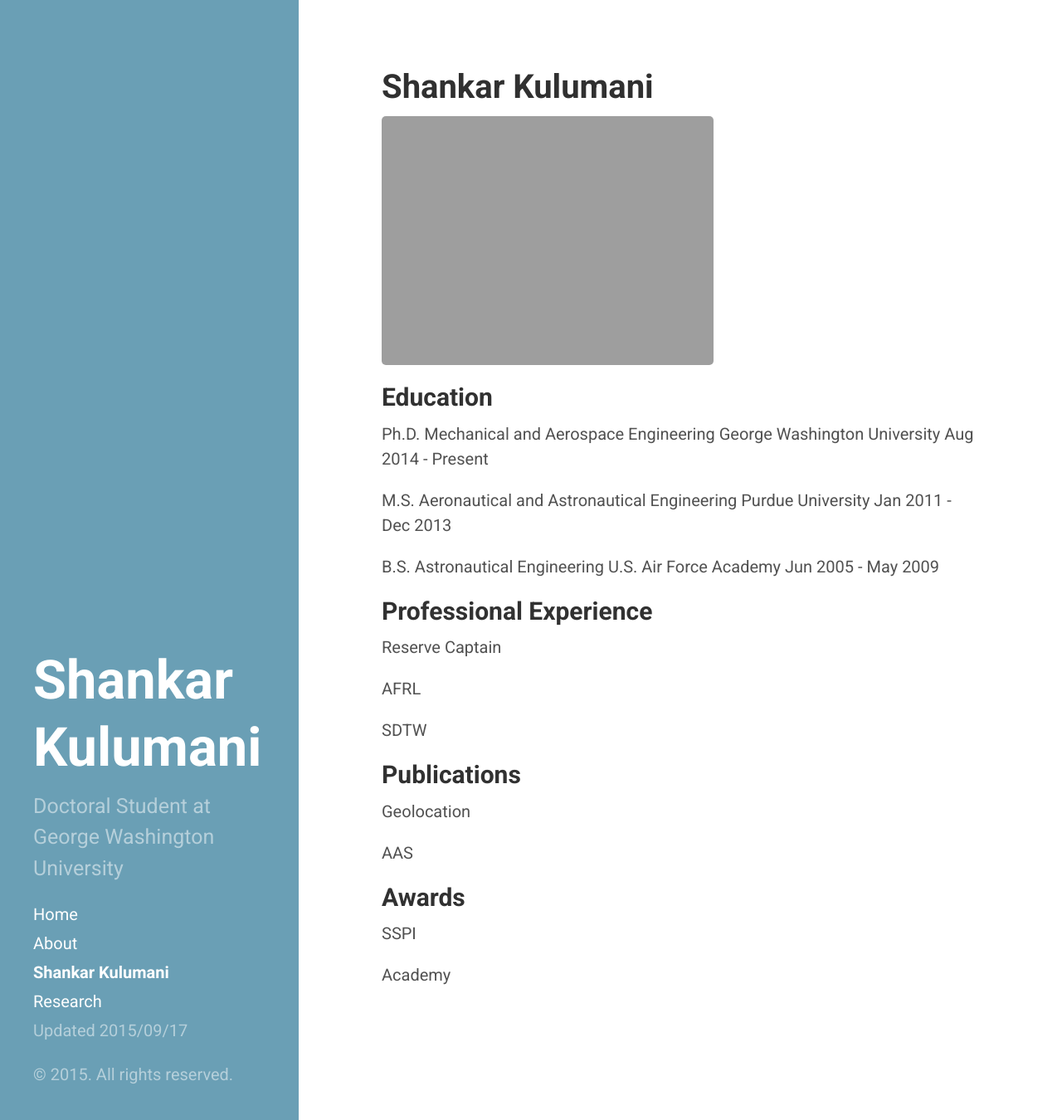
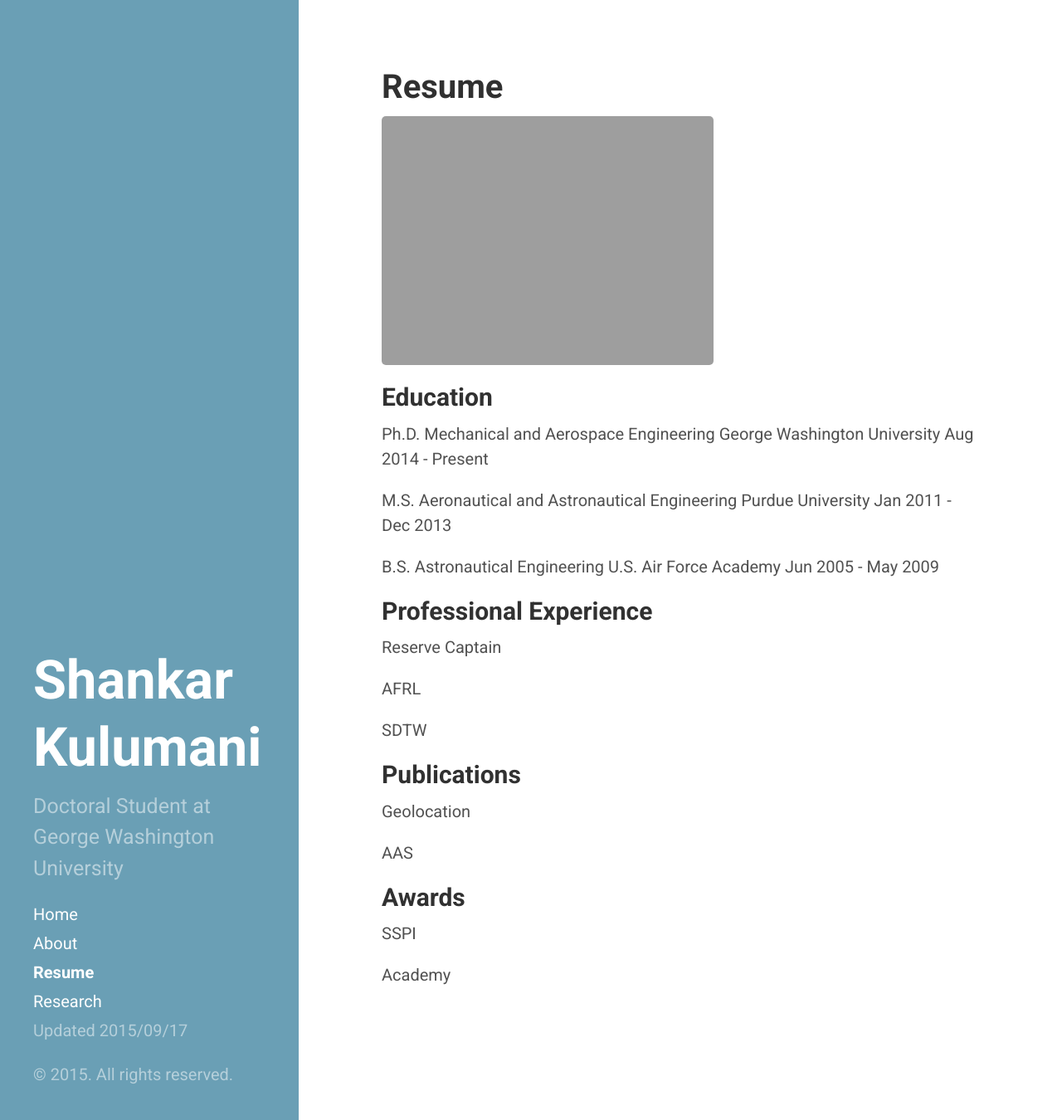
Before and after one commit to skulumani/skulumani.github.io, a Jekyll site: the page built from cv.md, in a window 1280 px wide and 1350 px high. Shown: the whole window at 83% size. Built offline with Jekyll 4.4.1, drawn with Linux system fonts in a browser that asks for light colours.

```diff
--- a/cv.md
+++ b/cv.md
@@ -1,6 +1,6 @@
 ---
 layout: page
-title: Shankar Kulumani
+title: Resume
 ---
 
 [![pdf][2]][1]
```
